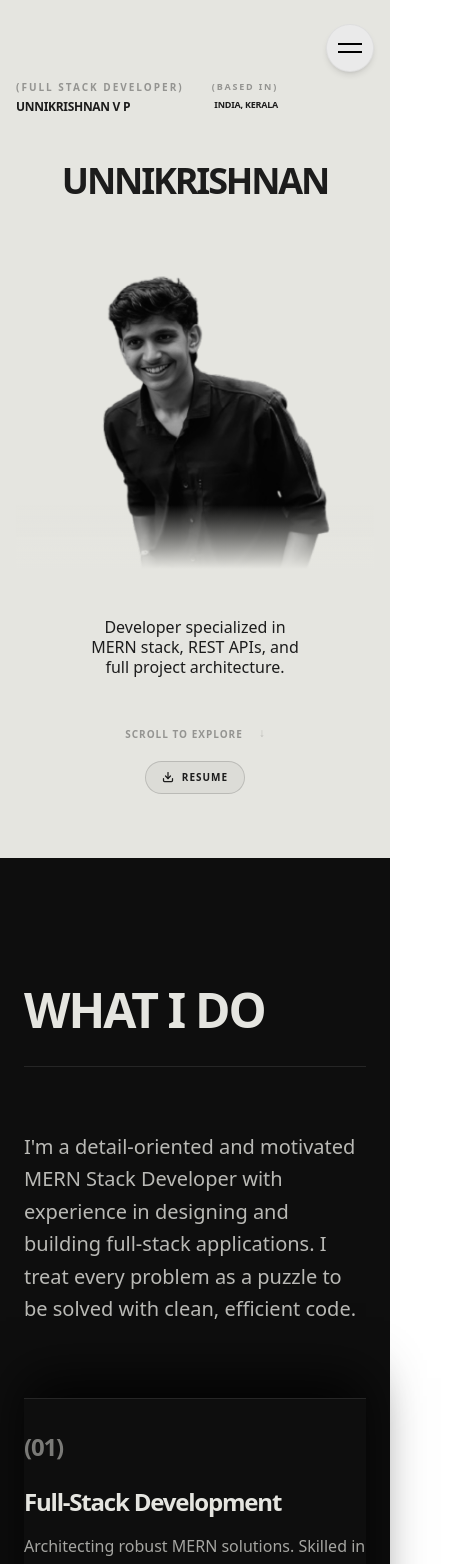
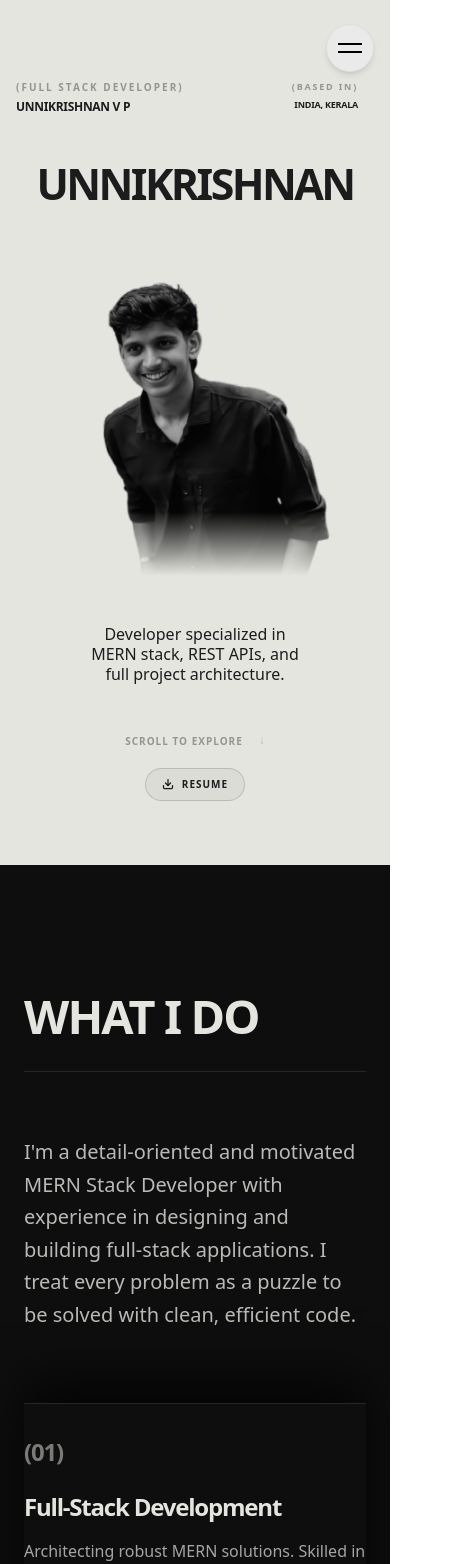
Before and after one commit to unnijsx/My-Portfolio, a React (Vite) app: page / in a window 390 px wide. Shown: the top 1564 px of the page, 474 px wide, since content can reach past the window. Built offline with nearby package versions, Linux system fonts and the light colour scheme; no server answers.

Commit message:
Responsive ui solved

```diff
--- a/src/PortfolioRedesign.tsx
+++ b/src/PortfolioRedesign.tsx
@@ -24,7 +24,7 @@ export default function PortfolioRedesign() {
 
     return (
         <ReactLenis root>
-            <div className="bg-[#E5E5E0] text-[#1c1c1c] font-sans selection:bg-black selection:text-white max-w-full">
+            <div className="bg-[#E5E5E0] text-[#1c1c1c] font-sans selection:bg-black selection:text-white w-full overflow-x-hidden">
 
                 {/* Floating Menu Button */}
                 <button
--- a/src/components/redesign/ContactFooterRedesign.tsx
+++ b/src/components/redesign/ContactFooterRedesign.tsx
@@ -22,13 +22,13 @@ export default function ContactFooterRedesign() {
         <section id="contact" className="relative bg-[#E5E5E0] text-[#1c1c1c] selection:bg-black selection:text-white pt-32 rounded-t-[3rem] -mt-[3rem] z-20 shadow-[0_-20px_50px_rgba(0,0,0,0.5)]">
 
             {/* Top Heading */}
-            <div className="px-6 md:px-12 text-center flex justify-center mb-16 overflow-hidden">
+            <div className="px-6 md:px-12 text-center flex justify-center mb-16 overflow-hidden max-w-full">
                 <motion.h2
                     initial={{ y: 100, opacity: 0 }}
                     whileInView={{ y: 0, opacity: 1 }}
                     transition={{ duration: 1, ease: [0.16, 1, 0.3, 1] }}
                     viewport={{ once: true }}
-                    className="text-[12vw] leading-[0.8] font-black tracking-[-0.04em] uppercase max-w-[90vw] break-words"
+                    className="text-[10vw] leading-[0.8] font-black tracking-[-0.04em] uppercase max-w-full break-words"
                 >
                     LET'S MAKE<br />IT HAPPEN
                 </motion.h2>
--- a/src/components/redesign/HeroRedesign.tsx
+++ b/src/components/redesign/HeroRedesign.tsx
@@ -37,7 +37,7 @@ export default function HeroRedesign() {
                     <span className="text-[10px] font-bold uppercase tracking-[0.2em] opacity-40">(Full Stack Developer)</span>
                     <span className="font-bold text-xs md:text-sm tracking-tight whitespace-nowrap">UNNIKRISHNAN V P</span>
                 </div>
-                <div className="flex flex-col items-end gap-1 mr-24 sm:mr-16 md:mr-32">
+                <div className="flex flex-col items-end gap-1 mr-4 sm:mr-16 md:mr-32">
                     <span className="text-[9px] md:text-[10px] font-bold uppercase tracking-[0.2em] opacity-40 whitespace-nowrap">(BASED IN)</span>
                     <span className="font-bold text-[9px] md:text-sm tracking-tight whitespace-nowrap">INDIA, KERALA</span>
                 </div>
@@ -56,7 +56,7 @@ export default function HeroRedesign() {
                             initial={{ opacity: 0, scale: 1.1 }}
                             animate={{ opacity: 1, scale: 1 }}
                             transition={{ duration: 1.2, ease: [0.16, 1, 0.3, 1], delay: TEXT_DELAY }}
-                            className="text-4xl sm:text-5xl md:text-[12vw] font-black tracking-[-0.06em] uppercase whitespace-nowrap leading-none transition-all duration-700 w-full text-center"
+                            className="text-[11vw] sm:text-5xl md:text-[12vw] font-black tracking-[-0.06em] uppercase whitespace-nowrap leading-none transition-all duration-700 w-full text-center"
                         >
                             UNNIKRISHNAN
                         </motion.h1>
--- a/src/components/redesign/LiveArchitectures.tsx
+++ b/src/components/redesign/LiveArchitectures.tsx
@@ -15,7 +15,7 @@ export default function LiveArchitectures() {
                 className="border-b border-white/10 pb-8 mb-16 md:mb-20 flex flex-col md:flex-row justify-between items-start md:items-end gap-8"
             >
                 <div>
-                    <h2 className="text-6xl sm:text-[10vw] md:text-[8vw] leading-none font-black tracking-[-0.04em] uppercase">
+                    <h2 className="text-[12vw] sm:text-[10vw] md:text-[8vw] leading-none font-black tracking-[-0.04em] uppercase">
                         LIVE<br className="md:hidden" /> ARCHITECTURES
                     </h2>
                 </div>
--- a/src/components/redesign/ServicesRedesign.tsx
+++ b/src/components/redesign/ServicesRedesign.tsx
@@ -31,7 +31,7 @@ export default function ServicesRedesign() {
                 viewport={{ once: true, margin: "-100px" }}
                 className="border-b border-white/10 pb-8 mb-16 md:mb-20"
             >
-                <h2 className="text-5xl sm:text-[10vw] leading-none font-black tracking-[-0.04em] uppercase">
+                <h2 className="text-[12vw] sm:text-[10vw] leading-none font-black tracking-[-0.04em] uppercase">
                     WHAT I DO
                 </h2>
             </motion.div>
--- a/src/components/redesign/SkillsRedesign.tsx
+++ b/src/components/redesign/SkillsRedesign.tsx
@@ -24,7 +24,7 @@ export default function SkillsRedesign() {
                     initial="hidden"
                     whileInView="show"
                     viewport={{ once: true, margin: "-100px" }}
-                    className="col-span-1 md:col-span-8 flex flex-col leading-[0.85] font-black tracking-[-0.04em] uppercase text-[15vw] sm:text-[12vw] md:text-[8vw] z-10"
+                    className="col-span-1 md:col-span-8 flex flex-col leading-[0.85] font-black tracking-[-0.04em] uppercase text-[12.5vw] sm:text-[12vw] md:text-[8vw] z-10"
                 >
                     <motion.span variants={fadeUp} className="text-[#E5E5E0]">DESIGN</motion.span>
                     <motion.span variants={fadeUp} className="text-[#E5E5E0]/80">DEVELOP</motion.span>
@@ -40,7 +40,7 @@ export default function SkillsRedesign() {
                     className="col-span-1 md:col-span-4 flex flex-col gap-10 md:gap-16 mt-8 md:mt-0 w-full md:max-w-sm justify-self-end text-left md:text-right"
                 >
                     <div className="flex justify-start md:justify-end">
-                        <h2 className="text-6xl md:text-8xl font-black tracking-tighter">Skills</h2>
+                        <h2 className="text-5xl md:text-8xl font-black tracking-tighter">Skills</h2>
                     </div>
 
                     <div className="grid grid-cols-1 sm:grid-cols-2 gap-8 md:gap-12 shrink-0 font-medium text-left">
--- a/src/components/redesign/WorksRedesign.tsx
+++ b/src/components/redesign/WorksRedesign.tsx
@@ -43,7 +43,7 @@ export default function WorksRedesign() {
                 className="border-b border-white/10 pb-8 mb-16 md:mb-20 flex flex-col md:flex-row justify-between items-start md:items-end gap-8"
             >
                 <div className="max-w-[90vw]">
-                    <h2 className="text-4xl sm:text-[10vw] leading-none font-black tracking-[-0.04em] uppercase">
+                    <h2 className="text-[12vw] sm:text-[10vw] leading-none font-black tracking-[-0.04em] uppercase">
                         SELECTED WORKS
                     </h2>
                     <p className="font-mono text-[10px] md:text-sm tracking-widest text-[#E5E5E0]/40 mt-4 uppercase">Fetched dynamically from GitHub API</p>
```
